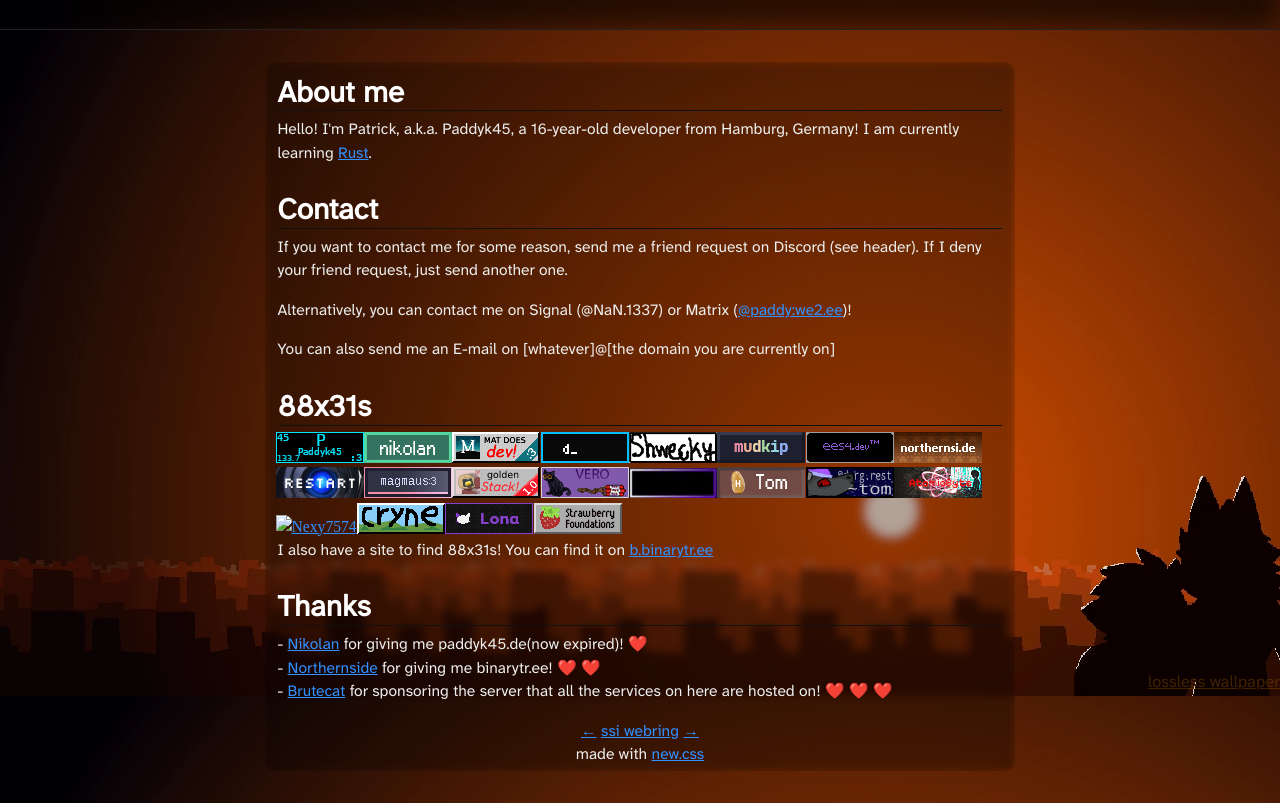
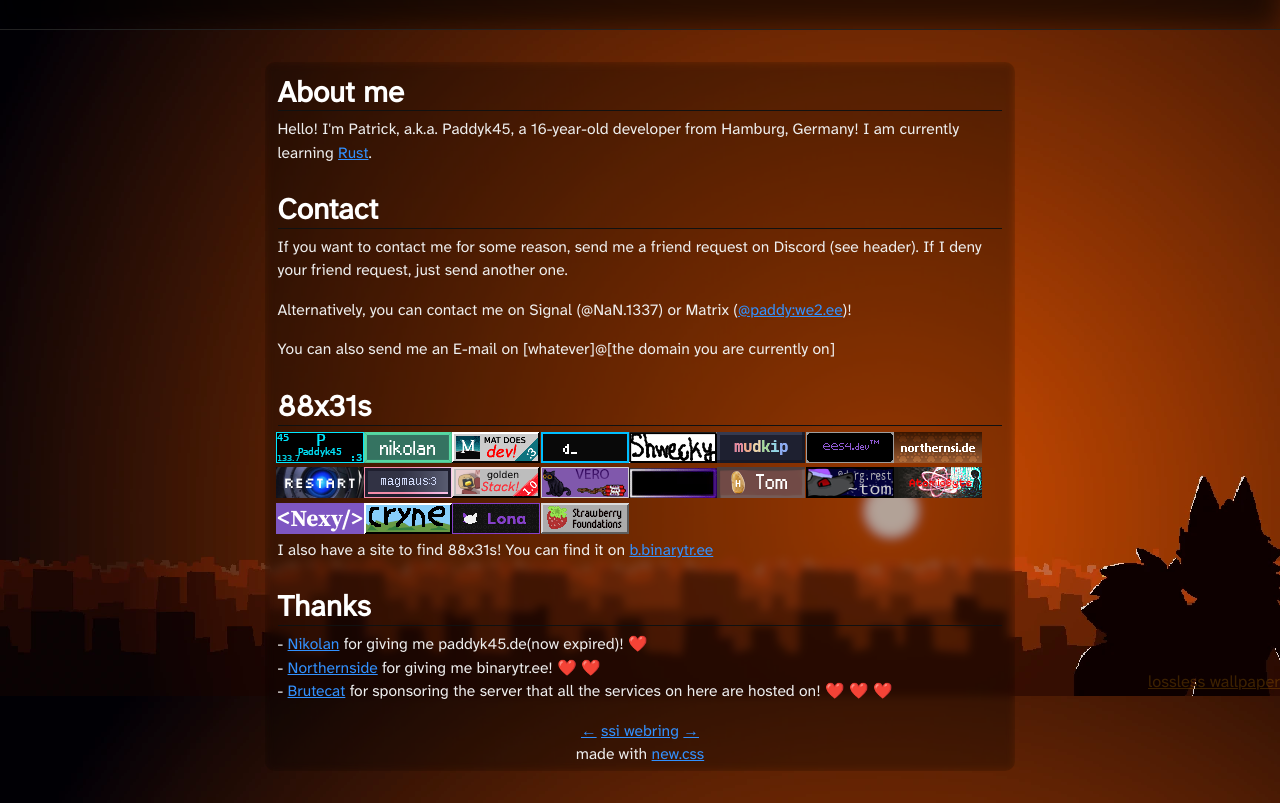
Before and after one commit to Paddyk45/site, a plain HTML site: page index.html in a window 1280 px wide. Shown: the part 104-907 px from the top of the page. Drawn offline with Linux system fonts and the light colour scheme.

Commit message:
update nexy 88x31

```diff
--- a/index.html
+++ b/index.html
@@ -88,7 +88,7 @@ header {
 	<a href="https://sandcat.lol"><img src="/88x31/tom.png" alt="Tom" class="button" loading="lazy"></a>
 	<a href="https://derg.rest"><img src="/88x31/tom_derg_rest.png" alt="The other Tom" class="button" loading="lazy"></a>
 	<a href="https://jaisal.dev"><img src="/88x31/atomicbyte.gif" alt="AtomicByte" class="button" loading="lazy"></a>
-	<a href="https://nexy7574.co.uk/"><img src="/88x31/nexy.png" alt="Nexy7574" class="button" loading="lazy"></a>
+	<a href="https://nexy7574.co.uk/"><img src="/88x31/nexy.gif" alt="Nexy7574" class="button" loading="lazy"></a>
 	<a href="https://cryne.me/"><img src="/88x31/cryne.webp" alt="Cryne" class="button" loading="lazy"></a>
 	<a href="https://lona.moe/"><img src="/88x31/lona.gif" alt="Lona" class="button" loading="lazy"></a>
 	<a href="https://strawberryfoundations.org/"><img src="/88x31/stbfnds.png" alt="Strawberry Foundations" class="button" loading="lazy"></a>
```
